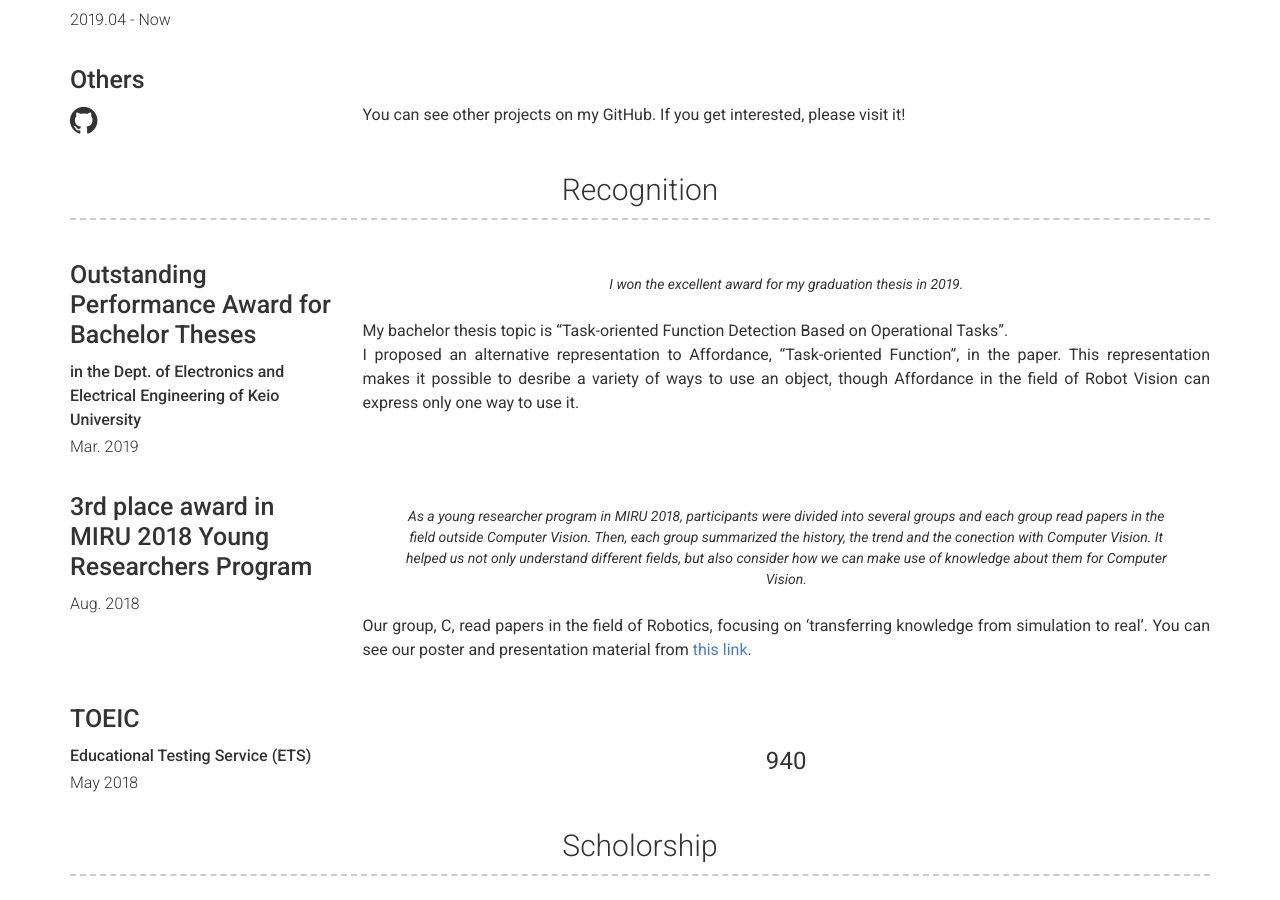
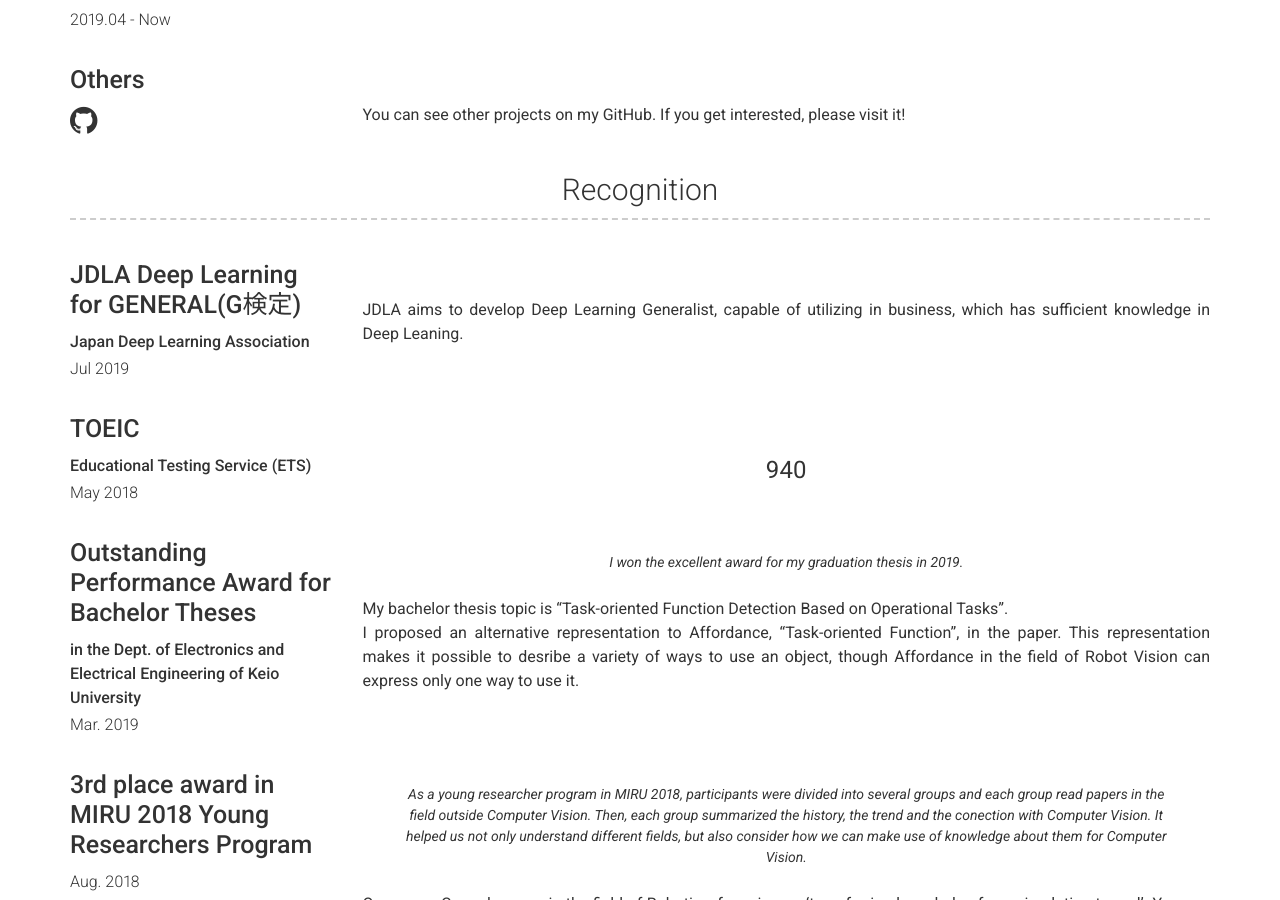
Before and after one commit to yiskw713/yiskw713.github.io.v1, a Jekyll site: the page built from index.md, in a window 1280 px wide and 900 px high, scrolled down 3167 px. Built offline with Jekyll 4.4.1, drawn with Linux system fonts in a browser that asks for light colours.

Commit message:
add recognition

```diff
--- a/_data/recognition.yml
+++ b/_data/recognition.yml
@@ -1,4 +1,18 @@
 # Recognition Template
+- name: JDLA Deep Learning for GENERAL(G検定)
+  dates: Jul 2019
+  qualification: Japan Deep Learning Association
+  quote: >
+  description: | # this will include new lines to allow paragraphs
+    JDLA aims to develop Deep Learning Generalist, capable of utilizing in business, which has sufficient knowledge in Deep Leaning.
+
+- name: TOEIC
+  dates: May 2018
+  qualification: Educational Testing Service (ETS)
+  quote: >
+  description: | # this will include new lines to allow paragraphs
+    <div style="text-align: center;"><font size='5'>940</font></div>
+
 - name: Outstanding Performance Award for Bachelor Theses
   dates: Mar. 2019
   qualification: in the Dept. of Electronics and Electrical Engineering of Keio University
@@ -20,10 +34,3 @@
   description: | # this will include new lines to allow paragraphs
     Our group, C, read papers in the field of Robotics, focusing on 'transferring knowledge from simulation to real'.
     You can see our poster and presentation material from [this link](https://sites.google.com/view/miru2018sapporo/wakate_top/%E5%90%84%E3%83%81%E3%83%BC%E3%83%A0%E3%81%AE%E7%99%BA%E8%A1%A8%E8%B3%87%E6%96%99?authuser=0).
-
-- name: TOEIC
-  dates: May 2018
-  qualification: Educational Testing Service (ETS)
-  quote: >
-  description: | # this will include new lines to allow paragraphs
-    <div style="text-align: center;"><font size='5'>940</font></div>
```
